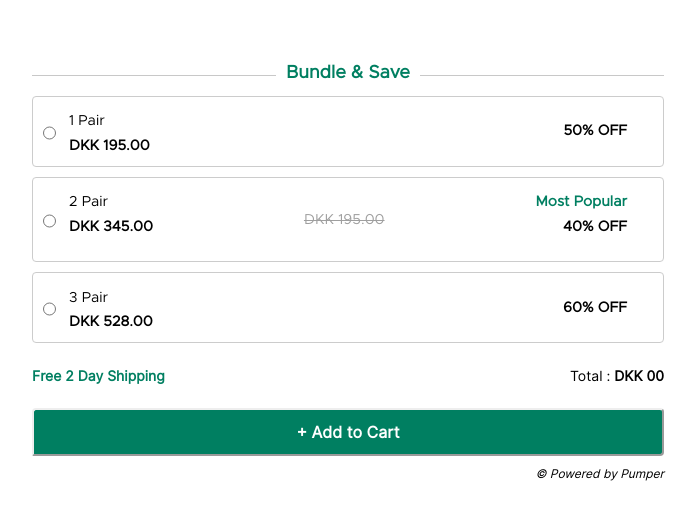
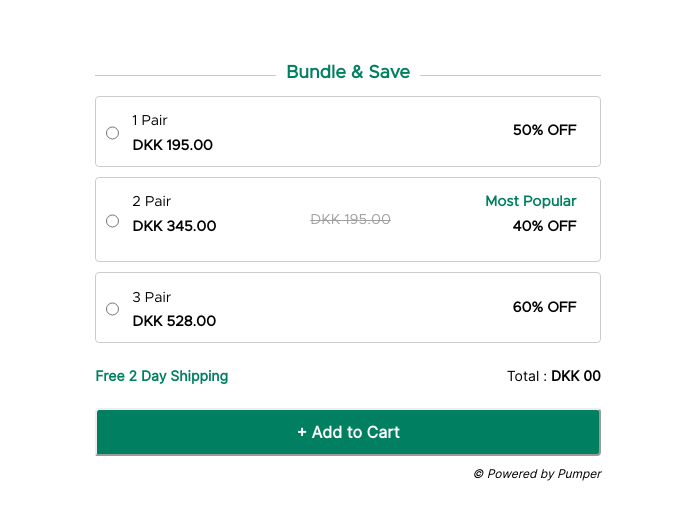
Before and after one commit to jinkalshah/PROVEWAY_ASSIGNMENT, a plain HTML site: page index.html in a window 1280 px wide. Shown: the whole page, without its empty margins (292-989 px from the left). Drawn offline with Linux system fonts and the light colour scheme.

Commit message:
Fixed Some stylings

```diff
--- a/css/index.css
+++ b/css/index.css
@@ -9,7 +9,7 @@
 .mainDiv {
   display: flex;
   flex-direction: column;
-  width: 50%;
+  width: 40%;
   margin: auto;
   margin-top: 5%;
   /* width: 340.73px; */
@@ -102,7 +102,7 @@ h2 span {
   background: #fff;
   padding: 0 10px;
 }
-@media screen and (max-width: 620px) {
+@media screen and (max-width: 770px) {
   .mainDiv {
     width: 340.73px;
   }
```
